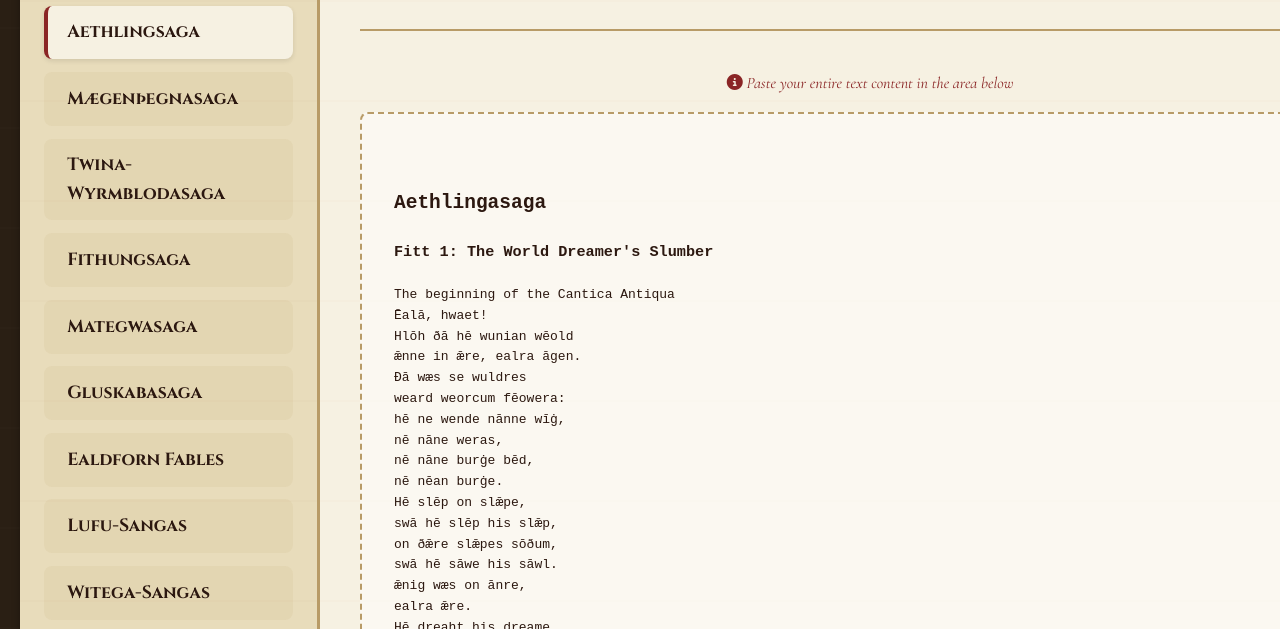
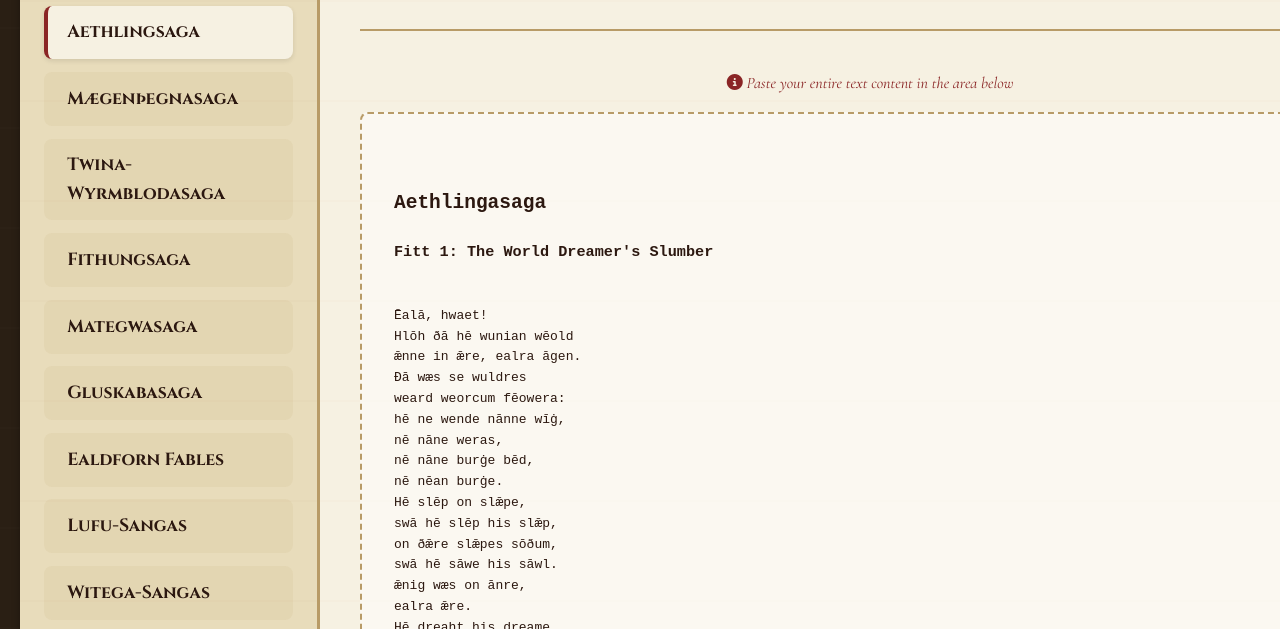
Before and after one commit to kairos-coder/EaldfornSagas, a plain HTML site: page index.html in a window 1280 px wide. Shown: the part 322-951 px from the top of the page. Drawn offline with nearby package versions, Linux system fonts and the light colour scheme.

Commit message:
Update index.html

```diff
--- a/index.html
+++ b/index.html
@@ -437,7 +437,7 @@
                     <pre class="saga-text">
                     <p>        <h2><c>Aethlingasaga</c></h2>
 <h3>Fitt 1: The World Dreamer's Slumber</h3>
-The beginning of the Cantica Antiqua
+
 Ēalā, hwaet!
 Hlōh ðā hē wunian wēold
 ǣnne in ǣre, ealra āgen.
```
